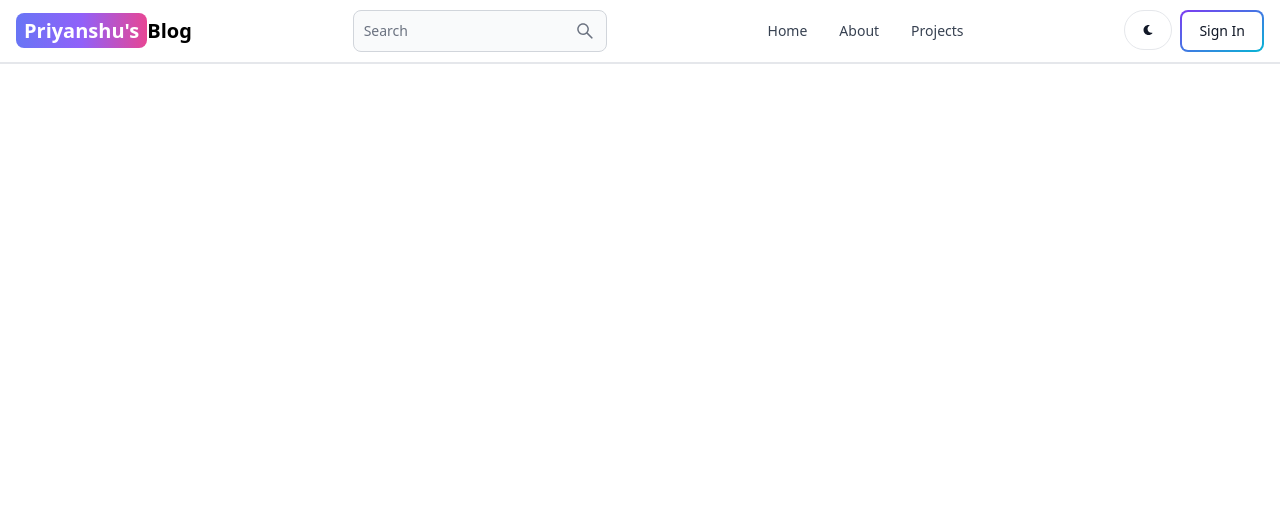
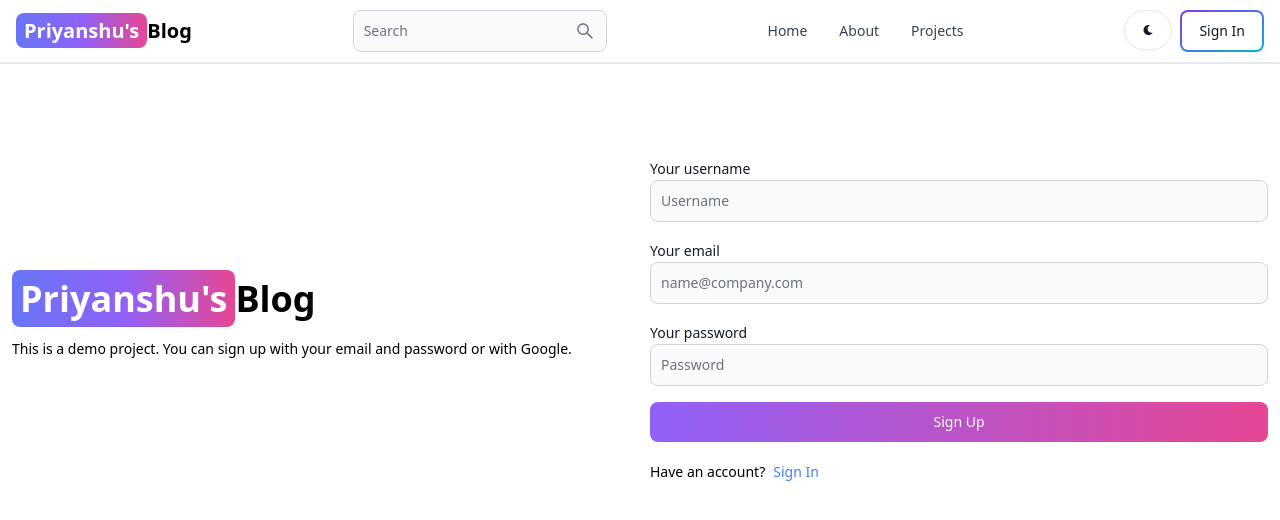
Before and after one commit to siuupriyanshu/MERN-Blog, a React (Vite) app in the folder client/: page /sign-up in a window 1280 px wide. Shown: the top 520 px of the page. Built offline with nearby package versions, Linux system fonts and the light colour scheme.

Commit message:
sign up page ui created

```diff
--- a/client/src/pages/SignUp.jsx
+++ b/client/src/pages/SignUp.jsx
@@ -1,11 +1,60 @@
-import React from 'react'
+import React from "react";
+import { Link } from "react-router-dom";
+import { Label, Button, TextInput} from 'flowbite-react'
 
 function SignUp() {
   return (
-    <div>
+    <div className="min-h-screen mt-20">
+      <div className="flex p-3 max-w-auto mx-auto flex-col md:flex-row md:items-center gap-5">
+        {/* left */}
+        <div className="flex-1">
+          <Link to="/" className="font-bold dark:text-white text-4xl">
+            <span className="px-2 py-1 bg-gradient-to-r from-indigo-500 via-purple-500 to-pink-500 rounded-lg text-white">
+              Priyanshu's
+            </span>
+            Blog
+          </Link>
+          <p className="text-sm mt-5">
+            This is a demo project. You can sign up with your email and password
+            or with Google.
+          </p>
+        </div>
+        {/* right */}
+
+        <div className="flex-1">
+          <form className="flex flex-col gap-4">
+            <div>
+              <Label value="Your username" />
+              <TextInput type="text" placeholder="Username" id="username" />
+            </div>
+            <div>
+              <Label value="Your email" />
+              <TextInput
+                type="email"
+                placeholder="name@company.com"
+                id="email"
+              />
+            </div>
+            <div>
+              <Label value="Your password" />
+              <TextInput type="password" placeholder="Password" id="password" />
+            </div>
+            <Button gradientDuoTone="purpleToPink" type="submit">Sign Up</Button>
+          </form>
+          <div className="flex gap-2 text-sm mt-5
+          ">
+            <span>
+              Have an account?
+            </span>
+            <Link to='/sign-in' className="text-blue-500">
+            Sign In
+            </Link>
+          </div>
+        </div>
+      </div>
 
     </div>
-  )
+  );
 }
 
-export default SignUp
+export default SignUp;
```
